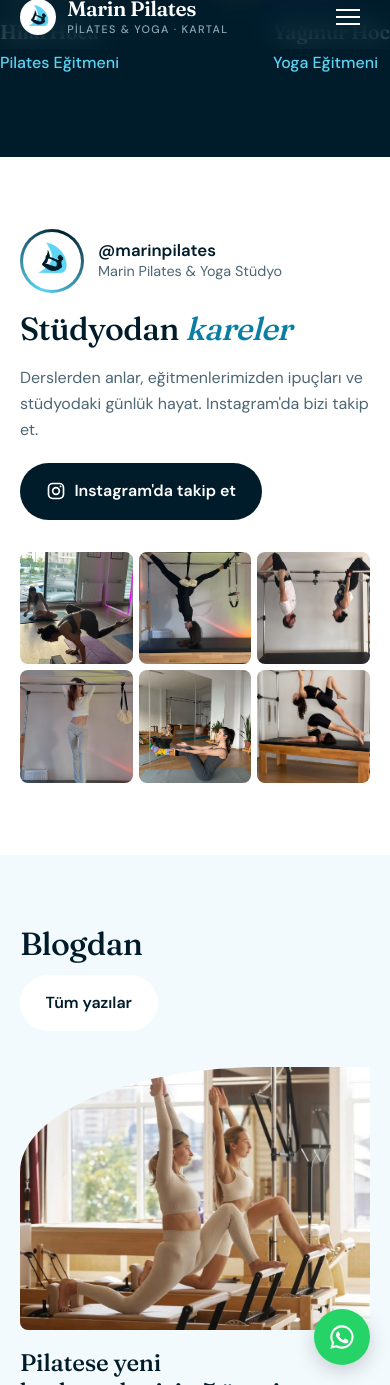
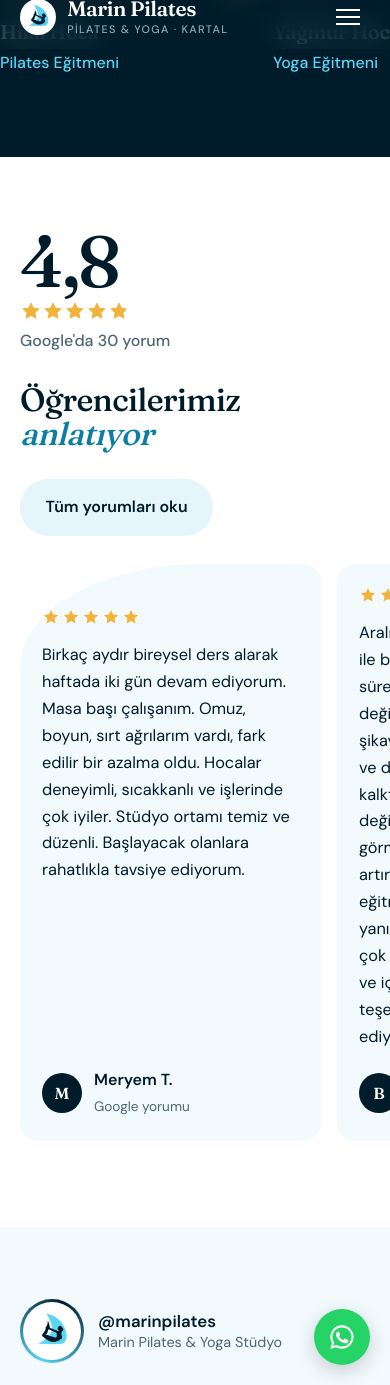
Before and after one commit to irembasoglu/pilates, a Jekyll site: the page built from index.html, in a window 390 px wide and 1400 px high, scrolled down 3468 px, cut to the strip 15-1400 px from the top of the window. Built offline with Jekyll 4.4.1, drawn with Linux system fonts in a browser that asks for light colours.

Commit message:
Ana sayfaya Google yorumları bölümü: 4,8 puan, 30 yorum, 4 öğrenci yorumu
Co-Authored-By: Claude Opus 5.5 <noreply@anthropic.com>
Claude-Session: https://claude.ai/code/session_01V8pagf3RSBv4mF8qP7Bptg

```diff
--- a/_config.yml
+++ b/_config.yml
@@ -7,4 +7,4 @@ instagram: "https://www.instagram.com/marinpilates/"
 # Google Haritalar'daki işletme kaydı (Marin Pilates ve Yoga Stüdyo)
 harita: "https://maps.google.com/?cid=18011543005029969588"
 harita_embed: "https://www.google.com/maps/embed?pb=!1m18!1m12!1m3!1d3015.4048644477575!2d29.16391397542085!3d40.90686797136501!2m3!1f0!2f0!3f0!3m2!1i1024!2i768!4f13.1!3m3!1m2!1s0x14cac3f94919353f%3A0xf9f5daef0f7baeb4!2sMarin%20Pilates%20ve%20Yoga%20St%C3%BCdyo!5e0!3m2!1str!2str!4v1793642309209!5m2!1str!2str"
-exclude: [README.md, video/README.md]
+exclude: [README.md, "yorum*.png"]
--- /dev/null
+++ b/_data/yorumlar.yml
@@ -0,0 +1,16 @@
+# Google Haritalar yorumları (ekran görüntülerinden). Adlar soyadı baş harfiyle kısaltıldı.
+puan: "4,8"
+sayi: 30
+liste:
+  - ad: Meryem T.
+    yildiz: 5
+    metin: "Birkaç aydır bireysel ders alarak haftada iki gün devam ediyorum. Masa başı çalışanım. Omuz, boyun, sırt ağrılarım vardı, fark edilir bir azalma oldu. Hocalar deneyimli, sıcakkanlı ve işlerinde çok iyiler. Stüdyo ortamı temiz ve düzenli. Başlayacak olanlara rahatlıkla tavsiye ediyorum."
+  - ad: Burcu A.
+    yildiz: 5
+    metin: "Aralık ayından beri Zeynep Hoca ile birebir çalışıyorum ve bu süreçte kendimde gördüğüm değişim inanılmaz. Yıllardır şikayetçi olduğum vücut ağrılarım ve duruş bozukluğum ortadan kalktı. Sadece sağlık anlamında değil, vücudumun sıkılaştığını görmek de motivasyonumu çok artırıyor. Zeynep Hoca sadece bir eğitmen değil, her sorununuzda yanınızda olan, çözüm odaklı ve çok samimi bir rehber. Güler yüzü ve içtenliği için kendisine çok teşekkür ederim, kesinlikle tavsiye ediyorum 🌺"
+  - ad: Reyyan A.
+    yildiz: 5
+    metin: "Daha önce hiç aletli pilates yapmadığım için, sürece bireysel ders alarak başlamayı tercih ettim. Ardından grup derslerine geçmek benim için çok daha kolay ve verimli oldu. Zeynep Hoca'nın samimiyeti ve ders sırasında birebir ilgilenmesi sayesinde kısa sürede adapte oldum. Keyifle devam ettiğim bir deneyim oldu."
+  - ad: İrem B.
+    yildiz: 5
+    metin: "Bütün dertlerin uçup gittiği, yenilenmiş bir şekilde bir sonraki güne devam etmemi sağlayan işte o stüdyo. Canım Zeynep hocamın bilgisiyle samimiyetiyle derslerimiz çok güzel ilerledi. Kendinize yapabileceğiniz en iyi yatırımlardan bir tanesidir pilates."
--- a/index.html
+++ b/index.html
@@ -73,7 +73,38 @@ menu: anasayfa
   </div>
 </section>
 
-<section class="section">
+<section class="section reviews">
+  <div class="container reviews-wrap">
+    <div class="rating">
+      <p class="rating-num">{{ site.data.yorumlar.puan }}</p>
+      <div class="rating-stars" role="img" aria-label="5 üzerinden {{ site.data.yorumlar.puan }} yıldız">
+        <span class="stars-bg"><svg viewBox="0 0 24 24" aria-hidden="true"><path d="M12 2.5l2.9 6 6.6.9-4.8 4.6 1.2 6.5L12 17.4l-5.9 3.1 1.2-6.5L2.5 9.4l6.6-.9z"/></svg><svg viewBox="0 0 24 24" aria-hidden="true"><path d="M12 2.5l2.9 6 6.6.9-4.8 4.6 1.2 6.5L12 17.4l-5.9 3.1 1.2-6.5L2.5 9.4l6.6-.9z"/></svg><svg viewBox="0 0 24 24" aria-hidden="true"><path d="M12 2.5l2.9 6 6.6.9-4.8 4.6 1.2 6.5L12 17.4l-5.9 3.1 1.2-6.5L2.5 9.4l6.6-.9z"/></svg><svg viewBox="0 0 24 24" aria-hidden="true"><path d="M12 2.5l2.9 6 6.6.9-4.8 4.6 1.2 6.5L12 17.4l-5.9 3.1 1.2-6.5L2.5 9.4l6.6-.9z"/></svg><svg viewBox="0 0 24 24" aria-hidden="true"><path d="M12 2.5l2.9 6 6.6.9-4.8 4.6 1.2 6.5L12 17.4l-5.9 3.1 1.2-6.5L2.5 9.4l6.6-.9z"/></svg></span>
+        <span class="stars-fill" style="width: 96%"><svg viewBox="0 0 24 24" aria-hidden="true"><path d="M12 2.5l2.9 6 6.6.9-4.8 4.6 1.2 6.5L12 17.4l-5.9 3.1 1.2-6.5L2.5 9.4l6.6-.9z"/></svg><svg viewBox="0 0 24 24" aria-hidden="true"><path d="M12 2.5l2.9 6 6.6.9-4.8 4.6 1.2 6.5L12 17.4l-5.9 3.1 1.2-6.5L2.5 9.4l6.6-.9z"/></svg><svg viewBox="0 0 24 24" aria-hidden="true"><path d="M12 2.5l2.9 6 6.6.9-4.8 4.6 1.2 6.5L12 17.4l-5.9 3.1 1.2-6.5L2.5 9.4l6.6-.9z"/></svg><svg viewBox="0 0 24 24" aria-hidden="true"><path d="M12 2.5l2.9 6 6.6.9-4.8 4.6 1.2 6.5L12 17.4l-5.9 3.1 1.2-6.5L2.5 9.4l6.6-.9z"/></svg><svg viewBox="0 0 24 24" aria-hidden="true"><path d="M12 2.5l2.9 6 6.6.9-4.8 4.6 1.2 6.5L12 17.4l-5.9 3.1 1.2-6.5L2.5 9.4l6.6-.9z"/></svg></span>
+      </div>
+      <p class="rating-count">Google'da {{ site.data.yorumlar.sayi }} yorum</p>
+      <h2>Öğrencilerimiz <em>anlatıyor</em></h2>
+      <a href="{{ site.harita }}" class="btn-soft" target="_blank" rel="noopener">Tüm yorumları oku</a>
+      <div class="review-nav">
+        <button type="button" class="review-btn" data-yon="-1" aria-label="Önceki yorumlar">←</button>
+        <button type="button" class="review-btn" data-yon="1" aria-label="Sonraki yorumlar">→</button>
+      </div>
+    </div>
+    <div class="review-track" tabindex="0" aria-label="Google yorumları">
+      {% for y in site.data.yorumlar.liste %}
+      <figure class="review">
+        <div class="review-stars" aria-label="{{ y.yildiz }} yıldız"><svg viewBox="0 0 24 24" aria-hidden="true"><path d="M12 2.5l2.9 6 6.6.9-4.8 4.6 1.2 6.5L12 17.4l-5.9 3.1 1.2-6.5L2.5 9.4l6.6-.9z"/></svg><svg viewBox="0 0 24 24" aria-hidden="true"><path d="M12 2.5l2.9 6 6.6.9-4.8 4.6 1.2 6.5L12 17.4l-5.9 3.1 1.2-6.5L2.5 9.4l6.6-.9z"/></svg><svg viewBox="0 0 24 24" aria-hidden="true"><path d="M12 2.5l2.9 6 6.6.9-4.8 4.6 1.2 6.5L12 17.4l-5.9 3.1 1.2-6.5L2.5 9.4l6.6-.9z"/></svg><svg viewBox="0 0 24 24" aria-hidden="true"><path d="M12 2.5l2.9 6 6.6.9-4.8 4.6 1.2 6.5L12 17.4l-5.9 3.1 1.2-6.5L2.5 9.4l6.6-.9z"/></svg><svg viewBox="0 0 24 24" aria-hidden="true"><path d="M12 2.5l2.9 6 6.6.9-4.8 4.6 1.2 6.5L12 17.4l-5.9 3.1 1.2-6.5L2.5 9.4l6.6-.9z"/></svg></div>
+        <blockquote>{{ y.metin }}</blockquote>
+        <figcaption>
+          <span class="review-avatar">{{ y.ad | slice: 0 }}</span>
+          <span><b>{{ y.ad }}</b><small>Google yorumu</small></span>
+        </figcaption>
+      </figure>
+      {% endfor %}
+    </div>
+  </div>
+</section>
+
+<section class="section section-mist">
   <div class="container ig-wrap">
     <div class="ig-profile">
       <div class="ig-who">
@@ -95,7 +126,7 @@ menu: anasayfa
   </div>
 </section>
 
-<section class="section section-mist">
+<section class="section">
   <div class="container">
     <div class="sec-head">
       <h2>Blogdan</h2>
--- a/main.js
+++ b/main.js
@@ -27,3 +27,19 @@ if (window.matchMedia('(prefers-reduced-motion: reduce)').matches) {
 function navDurumu() { document.body.classList.toggle('scrolled', window.scrollY > 40); }
 window.addEventListener('scroll', navDurumu, { passive: true });
 navDurumu();
+
+// Google yorumları: ileri-geri butonları
+var yorumlar = document.querySelector('.review-track');
+if (yorumlar) {
+  var btns = document.querySelectorAll('.review-btn');
+  function yorumButonlari() {
+    var max = yorumlar.scrollWidth - yorumlar.clientWidth - 4;
+    btns[0].disabled = yorumlar.scrollLeft <= 4;
+    btns[1].disabled = yorumlar.scrollLeft >= max;
+  }
+  btns.forEach(function (b) {
+    b.onclick = function () { yorumlar.scrollBy({ left: Number(b.dataset.yon) * yorumlar.clientWidth, behavior: 'smooth' }); };
+  });
+  yorumlar.addEventListener('scroll', yorumButonlari, { passive: true });
+  yorumButonlari();
+}
--- a/style.css
+++ b/style.css
@@ -220,6 +220,42 @@ p + p { margin-top: .9rem; }
 .photo img { display: block; width: 100%; height: 100%; object-fit: cover; border-radius: var(--r); transition: transform .5s, filter .3s; }
 .gallery-masonry .photo img { height: auto; }
 .photo:hover img { transform: scale(1.03); }
+
+/* Google yorumları */
+.reviews-wrap { display: grid; grid-template-columns: 1fr 2.2fr; gap: 56px; align-items: start; }
+.rating { position: sticky; top: 110px; display: flex; flex-direction: column; align-items: flex-start; gap: .4rem; }
+.rating-num { font-family: var(--display); font-size: clamp(4.5rem, 9vw, 6.5rem); font-weight: 500; line-height: .9; letter-spacing: -0.04em; }
+.rating-stars { position: relative; display: inline-block; line-height: 0; }
+.rating-stars svg, .review-stars svg { width: 22px; height: 22px; }
+.stars-bg svg { fill: var(--line); }
+.stars-fill { position: absolute; inset: 0 auto 0 0; overflow: hidden; white-space: nowrap; }
+.stars-fill svg { fill: #f2b33a; }
+.rating-count { color: var(--muted); font-weight: 500; margin-bottom: 1.4rem; }
+.rating h2 { margin-bottom: 1.4rem; }
+.rating h2 em { font-style: italic; font-weight: 400; color: var(--blue-text); }
+.review-nav { display: flex; gap: 8px; margin-top: 1.2rem; }
+.review-btn {
+  width: 48px; height: 48px; border-radius: 50%; border: 1.5px solid var(--line); background: var(--white);
+  font-size: 1.1rem; color: var(--navy); cursor: pointer; transition: background .2s, border-color .2s, opacity .2s;
+}
+.review-btn:hover { background: var(--navy); border-color: var(--navy); color: var(--white); }
+.review-btn:disabled { opacity: .35; pointer-events: none; }
+.review-track {
+  display: grid; grid-auto-flow: column; grid-auto-columns: calc(50% - 8px); gap: 16px;
+  overflow-x: auto; scroll-snap-type: x mandatory; padding-bottom: 14px; scrollbar-width: thin;
+}
+.review {
+  scroll-snap-align: start; margin: 0; background: var(--mist); border-radius: 18px; padding: 28px;
+  display: flex; flex-direction: column; gap: 1rem;
+}
+.review:first-child { border-radius: 60% 18px 18px 18px / 18% 18px 18px 18px; padding-top: 44px; }
+.review-stars { display: flex; gap: 2px; line-height: 0; }
+.review-stars svg { width: 18px; height: 18px; fill: #f2b33a; }
+.review blockquote { margin: 0; font-size: 1.02rem; line-height: 1.65; color: var(--ink); flex: 1; }
+.review figcaption { display: flex; align-items: center; gap: 12px; }
+.review-avatar { width: 40px; height: 40px; border-radius: 50%; background: var(--navy); color: var(--white); display: inline-flex; align-items: center; justify-content: center; font-family: var(--display); font-weight: 600; flex: none; }
+.review figcaption b { display: block; font-weight: 600; }
+.review figcaption small { color: var(--muted); font-size: .85rem; }
 
 /* Instagram bölümü */
 .ig-wrap { display: grid; grid-template-columns: 1fr 1.5fr; gap: 64px; align-items: center; }
@@ -522,6 +558,11 @@ p + p { margin-top: .9rem; }
   .program-info { grid-template-columns: 1fr; }
   .program-faq { grid-template-columns: 1fr; gap: 24px; margin-top: 72px; }
   .ig-wrap { grid-template-columns: 1fr; gap: 32px; }
+  .reviews-wrap { grid-template-columns: 1fr; gap: 28px; }
+  .rating { position: static; }
+  .review-nav { display: none; }
+  .review-track { grid-auto-columns: 86%; margin: 0 -20px; padding: 0 20px 14px; scroll-padding: 0 20px; }
+  .review { padding: 22px; }
   .ig-grid { gap: 6px; }
   .ig-tile { border-radius: 8px; }
   .service-box { aspect-ratio: auto; min-height: 190px; padding: 18px; border-radius: 14px; }
```
